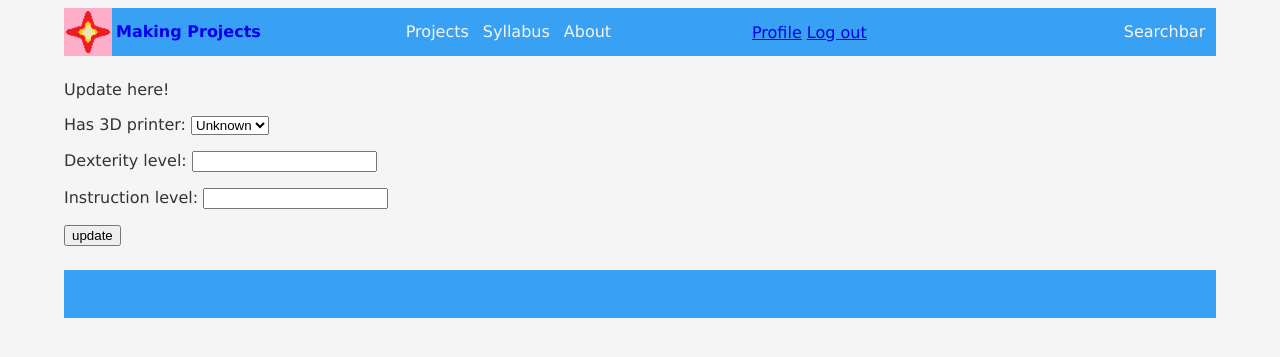
After one commit to ci-w/IndividualProject, a Django app: page /making/update/ in a window 1280 px wide. The commit adds this page. Shown: the top 357 px of the page. Run offline with Django 3.2, Linux system fonts and the light colour scheme; the visitor is signed in with stand-in values (Sample User, id 1).

Commit message:
added user profile requirements, profile view, + updating profile

```diff
--- a/src/making/forms.py
+++ b/src/making/forms.py
@@ -13,3 +13,8 @@ class UserProfileForm(forms.ModelForm):
     class Meta:
         model = UserProfile
         fields = ('requirements', )
+
+class ProfileUpdateForm(forms.ModelForm):
+    class Meta:
+        model = UserProfile
+        fields = ('has_3D_printer', 'dexterity_level', 'instruction_level')
--- a/src/making/models.py
+++ b/src/making/models.py
@@ -40,6 +40,9 @@ class UserProfile(models.Model):
     user = models.OneToOneField(User, on_delete=models.CASCADE)
     # The additional attributes we wish to include.
     # need to decide what these are
+    has_3D_printer = models.BooleanField(null=True)
+    dexterity_level = models.IntegerField(null=True)
+    instruction_level = models.IntegerField(null=True)
     requirements = models.TextField(max_length=200)
     def __str__(self):
         return self.user.username
--- a/src/making/urls.py
+++ b/src/making/urls.py
@@ -12,4 +12,6 @@ urlpatterns = [
     path('login/', views.user_login, name="login"),
     path('logout/', views.user_logout, name="logout"),
     path('search/', views.search, name="search"),
+    path('update/', views.update_requirements, name="update"),
+    path('profile/', views.view_profile, name="profile"),
 ]
--- a/src/making/views.py
+++ b/src/making/views.py
@@ -6,7 +6,7 @@ from django.contrib.auth.decorators import login_required
 from django.urls import reverse
 
 from making.models import Category, Project
-from making.forms import UserForm, UserProfileForm
+from making.forms import UserForm, UserProfileForm, ProfileUpdateForm
 
 def index(request):
     # Construct a dictionary to pass to the template engine as its context.
@@ -16,7 +16,7 @@ def index(request):
     context_dict['projects'] = project_list
 
     # Return a rendered response to send to the client.
-    # We make use of the shortcut function to make our lives easier.
+    # make use of the shortcut function to make our lives easier.
     # Note that the first parameter is the template we wish to use.
     return render(request, 'making/index.html', context=context_dict)
 
@@ -43,8 +43,6 @@ def search(request):
 
 
     return render(request, 'making/search.html')
-
-
 
 def register(request):
     # tells the template if registration was successful
@@ -107,3 +105,32 @@ def user_login(request):
 def user_logout(request):
     logout(request)
     return redirect(reverse('making:index'))
+
+#login required for now, need to change this
+@login_required
+def update_requirements(request):
+    updated = False
+    # if its a HTTP post, we want to process form data
+    if request.method == 'POST':
+        # try to get info from the raw form info
+        profile_form = ProfileUpdateForm(request.POST, instance=request.user.userprofile)
+
+        if profile_form.is_valid():
+            profile = profile_form.save()
+            profile.save()
+            updated = True
+
+        else:
+            print(profile_form.errors)
+    else:
+        # not a http POST, so render form using 2 modelForm instances - blank ready for user input
+        profile_form = ProfileUpdateForm()
+
+    # render template depending on context
+    return render(request, 'making/update.html', context = {'profile_form': profile_form, 'updated': updated})
+
+@login_required
+def view_profile(request):
+    user = request.user
+    user_profile = request.user.userprofile
+    return render(request, 'making/profile.html', context = {'user': user, 'user_profile': user_profile})
--- a/src/templates/making/base.html
+++ b/src/templates/making/base.html
@@ -27,7 +27,7 @@
         </div>
         <div class="user">
             {% if user.is_authenticated %}
-                <a href="#">Profile</a>
+                <a href="{% url 'making:profile' %}">Profile</a>
                 <a href="{% url 'making:logout' %}">Log out</a>
             {% else %}
                 <a href="{% url 'making:register' %}">Register</a>
--- a/src/templates/making/index.html
+++ b/src/templates/making/index.html
@@ -31,7 +31,7 @@
 
 
         <p> {{ project.description }} </p>
-        <a href="/making/project/{{ project.slug }}/">Link</a>
+        <a href="{% url 'making:show_project' project.slug %}">Link</a>
 
     </div>
     {% endfor %}
--- /dev/null
+++ b/src/templates/making/update.html
@@ -0,0 +1,22 @@
+{% extends 'making/base.html' %}
+{% load static %}
+
+{% block body_block %}
+    {% if updated %}
+        Your profile has been updated.
+    {% endif %}
+    Update here!
+
+    <form id="update_form" method="post" action="{% url 'making:update' %}">
+
+        {% csrf_token %}
+
+        <!-- display each form -->
+        <!-- as_p wraps each form element as a paragraph -->
+
+        {{ profile_form.as_p }}
+
+        <input type="submit" name="submit" value="update" />
+    </form>
+
+{% endblock %}
```
Also changed, not shown: lit_review/notes.md (+0 -5 lines), meetings/week5.md (+1 -1 lines), notes/diy_site_list.md (added, +9 -0 lines), notes/notes.md (+0 -2 lines), src/templates/making/profile.html (added, +16 -0 lines), timelog.md (+14 -1 lines), src/making/migrations/0007_auto_20230115_1954.py (added).
